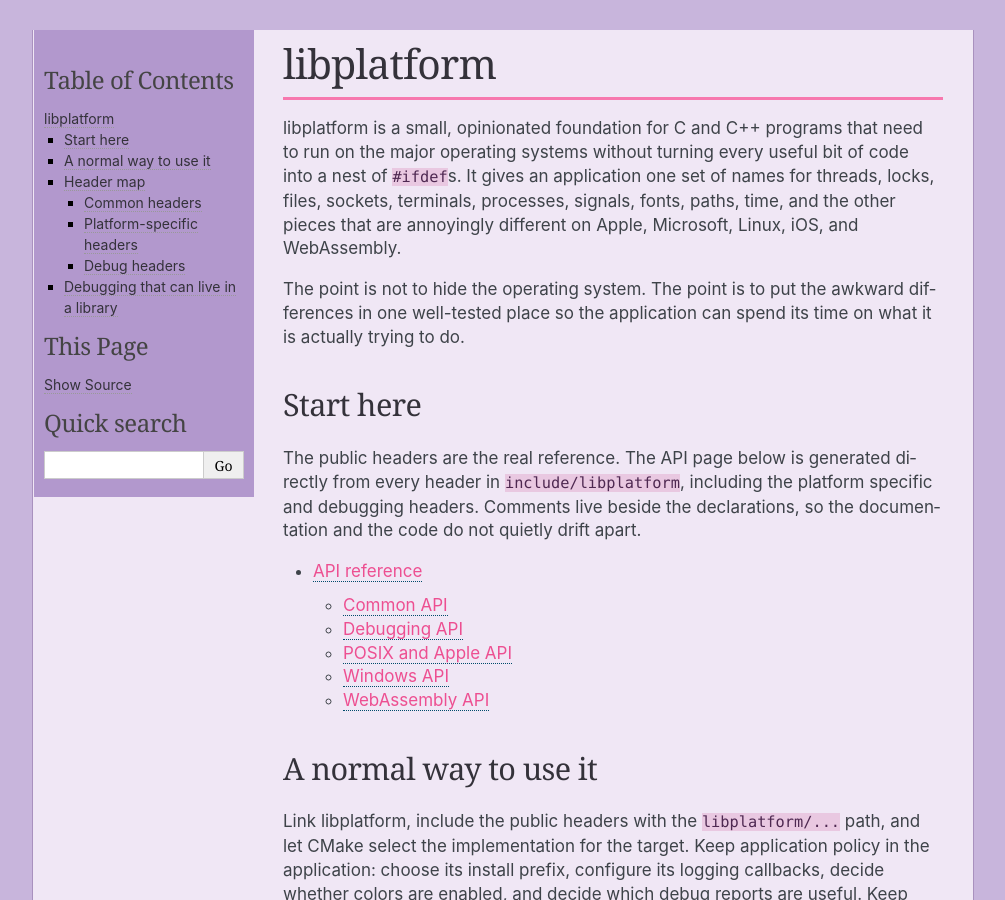
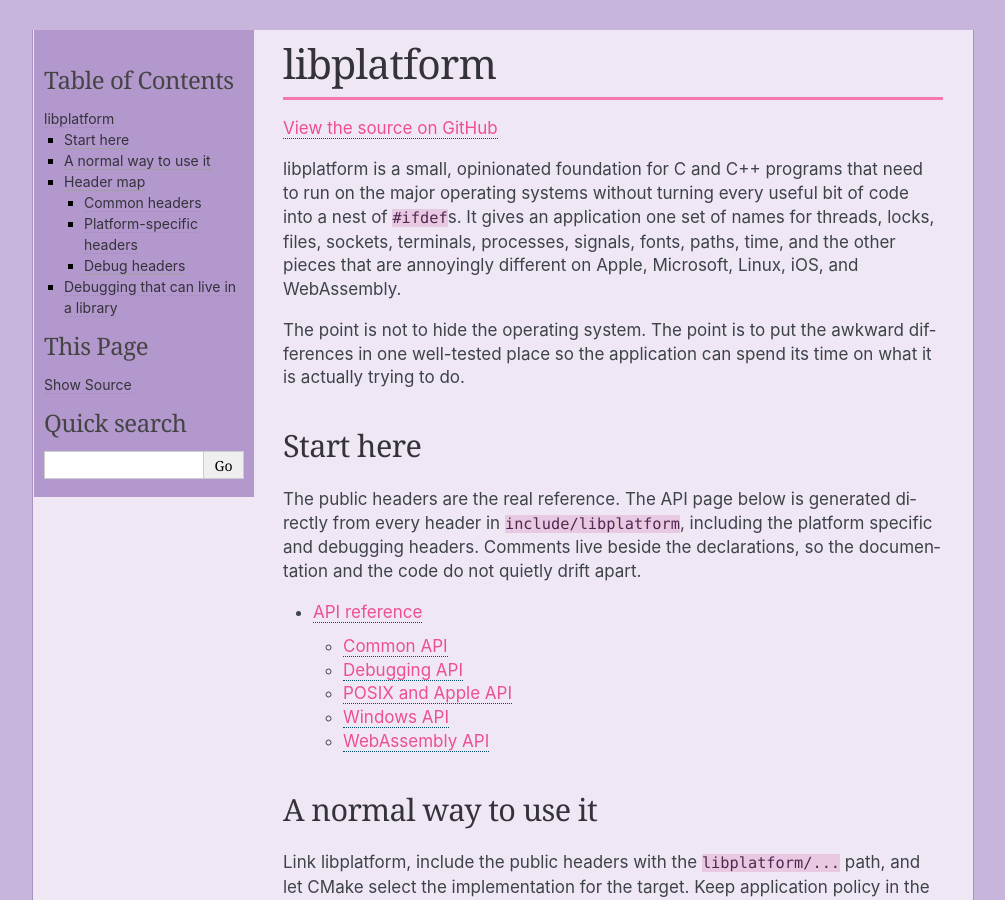
Before and after one commit to zfogg/libplatform, a Sphinx documentation site: the page built from docs/index.md, in a window 1280 px wide and 900 px high. Shown: the whole window, without its empty margins (138-1143 px from the left). Built offline with Sphinx 7.4.7, drawn with Linux system fonts in a browser that asks for light colours.

Commit message:
docs: link homepage to GitHub

```diff
--- a/docs/index.md
+++ b/docs/index.md
@@ -1,4 +1,6 @@
 # libplatform
+
+[View the source on GitHub](https://github.com/zfogg/libplatform)
 
 libplatform is a small, opinionated foundation for C and C++ programs that
 need to run on the major operating systems without turning every useful bit of
```
